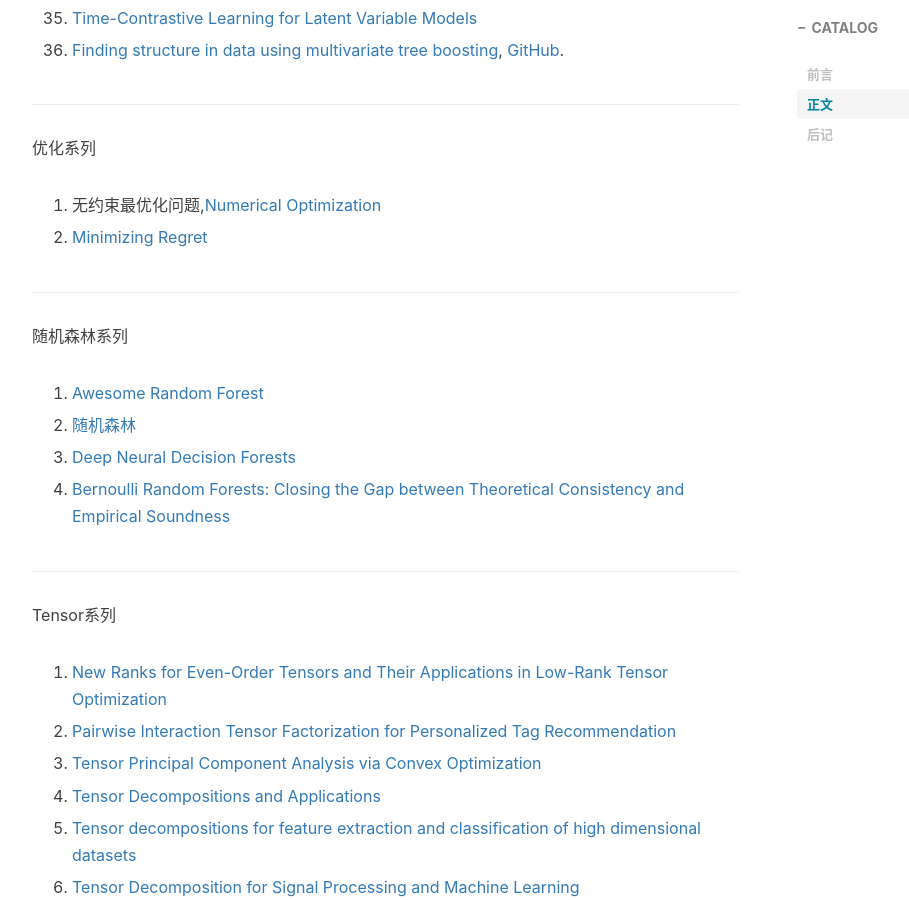
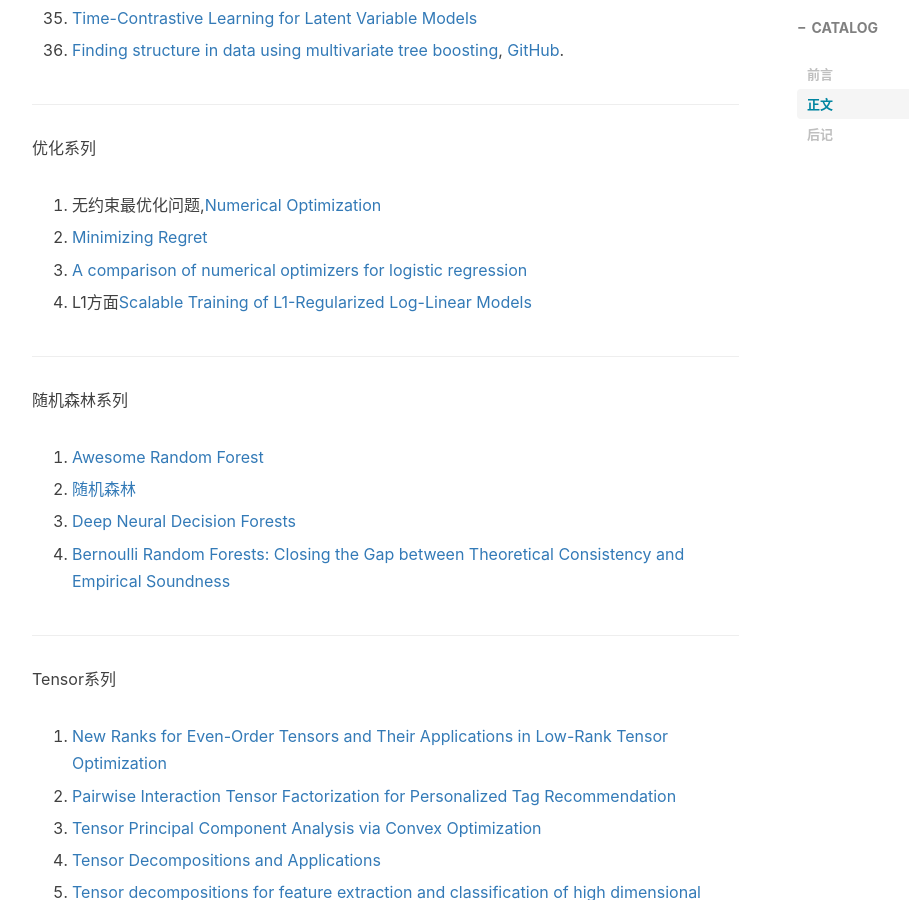
Before and after one commit to CoolIceFire/CoolIceFire.github.io, a Jekyll site: the page built from _posts/2016-06-30-Learning.markdown, in a window 1280 px wide and 900 px high, scrolled down 2167 px. Shown: the whole window, without its empty margins (233-1142 px from the left). Built offline with Jekyll 4.4.1, drawn with Linux system fonts in a browser that asks for light colours; nearby versions of some CDN libraries; comment, search, counter and statistics services are not loaded.

Commit message:
Update 2016-06-30-Learning.markdown

```diff
--- a/_posts/2016-06-30-Learning.markdown
+++ b/_posts/2016-06-30-Learning.markdown
@@ -102,6 +102,10 @@
 1. 无约束最优化问题,[Numerical Optimization](http://home.agh.edu.pl/~pba/pdfdoc/Numerical_Optimization.pdf)
 
 2. [Minimizing Regret](http://www.minimizingregret.com/)
+
+3. [A comparison of numerical optimizers for logistic regression](http://research.microsoft.com/en-us/um/people/minka/papers/logreg/minka-logreg.pdf)
+
+4. L1方面[Scalable Training of L1-Regularized Log-Linear Models](http://www.machinelearning.org/proceedings/icml2007/papers/449.pdf)
 
 ---------------------------------------------------------------------------------------------------------------
 
```
